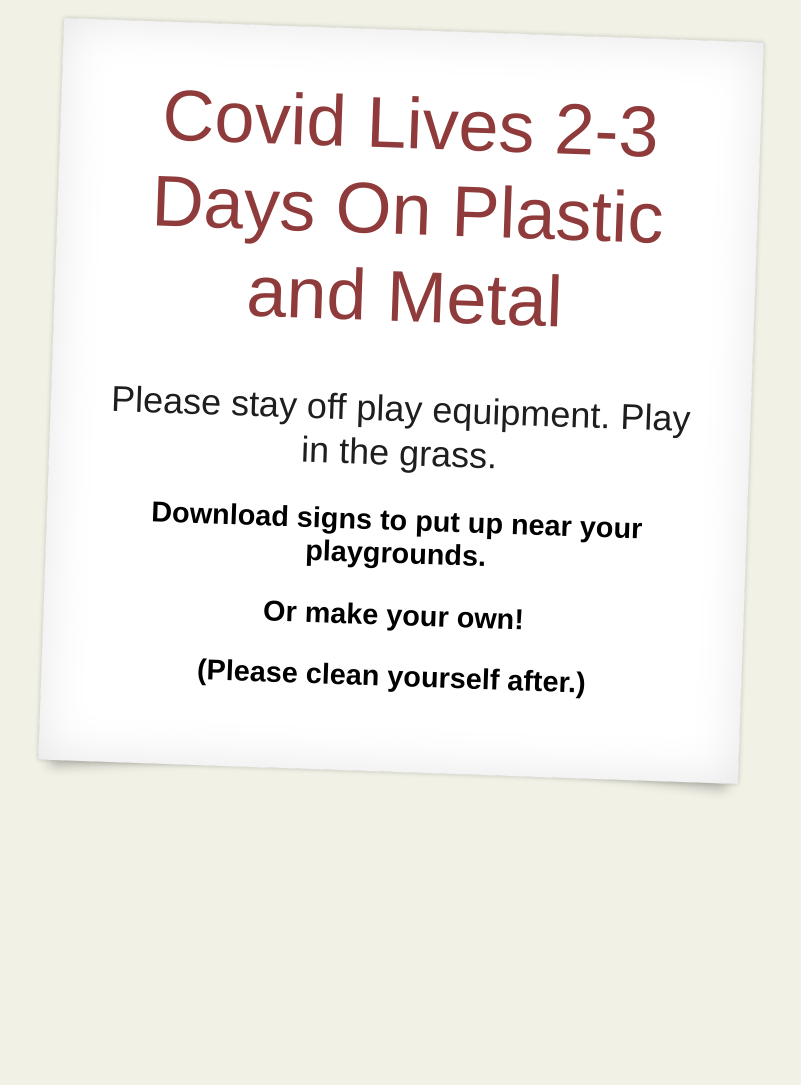
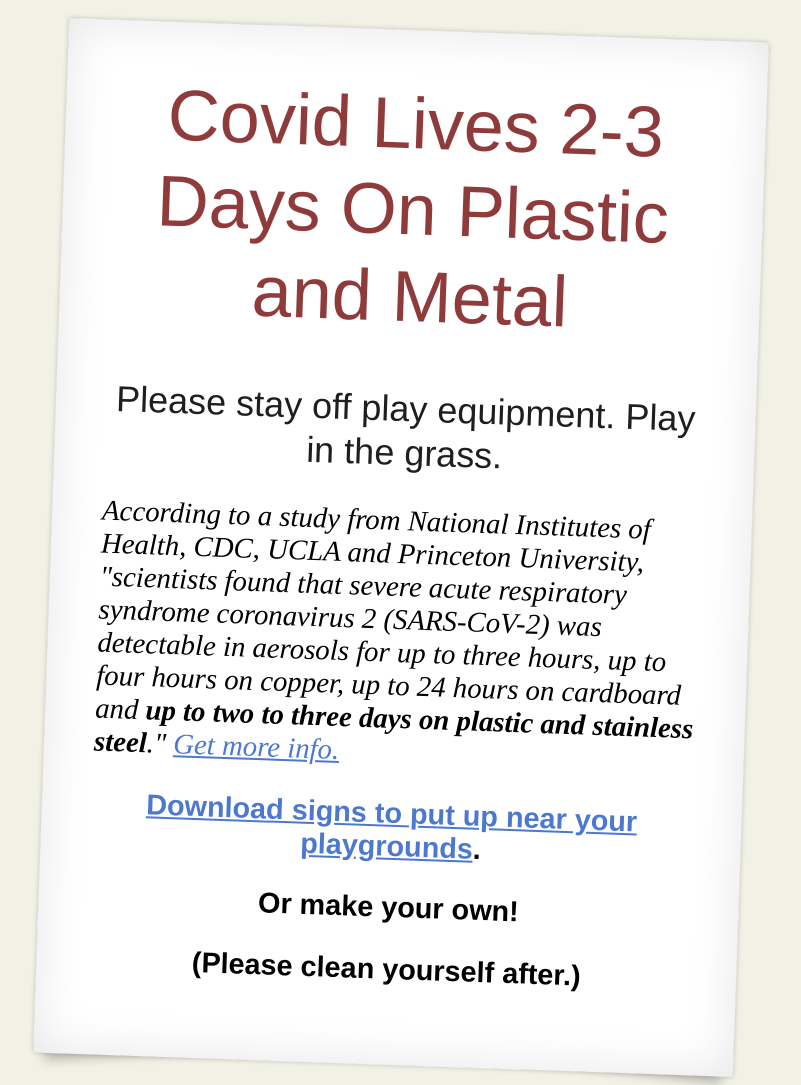
Before and after one commit to dansinker/covidplaygrounds, a Jekyll site: the page built from index.markdown, in a window 1280 px wide. Shown: the whole page, without its empty margins (239-1040 px from the left). Built offline with Jekyll 4.4.1, drawn with Linux system fonts in a browser that asks for light colours; some web fonts are replaced; before the commit the page ends 900 px from its top, so only the background shows below that.

```diff
--- a/_layouts/home.html
+++ b/_layouts/home.html
@@ -1,7 +1,7 @@
 ---
 layout: default
 ---
-<div id="home">
+<div class="flyer">
 
   {{ content }}
 
--- a/assets/covid.css
+++ b/assets/covid.css
@@ -11,7 +11,7 @@ body {
     transform: rotate(2deg);
 }
 
-div#home {
+div.flyer {
     position: relative;
 	width: 600px;
 	padding: 50px;
@@ -24,7 +24,7 @@ div#home {
     box-shadow: 0 0 5px rgba(0, 0, 0, 0.2), inset 0 0 50px rgba(0, 0, 0, 0.1);
 }
 
-div#home:before, div#home:after {
+div.flyer:before, div.flyer:after {
         position: absolute;
         width: 40%;
         height: 10px;
@@ -43,7 +43,7 @@ div#home:before, div#home:after {
         z-index: -1;
     }
 
-    div#home:after  {
+    div.flyer:after  {
         left: auto;
         right: 12px;
         -webkit-transform: skew(5deg) rotate(5deg);
@@ -51,6 +51,14 @@ div#home:before, div#home:after {
         -ms-transform: skew(5deg) rotate(5deg);
         -o-transform: skew(5deg) rotate(5deg);
         transform: skew(5deg) rotate(5deg);
+    }
+
+    div.mini {
+
+        width: 210px;
+        padding: 10px;
+        box-shadow: 2px 2px 5px grey;
+        transform: rotate(-3deg);
     }
 
 h1 {
@@ -73,9 +81,30 @@ h2 {
     line-height: 1.2em;
 }
 
+a {
+    color: #4c78cf;
+}
+
+a:visited {
+    color: #514069;
+}
+
 p {
     font-family: mr-eaves-xl-sans, sans-serif;
     font-weight: 700;
     font-style: normal;
     font-size: 1.2em;
 }
+
+p.quote {
+    font-family: mrs-eaves-xl-serif, serif;
+    font-weight: 400;
+    font-style: italic;
+    text-align: left;
+}
+
+p.quote b {
+    font-family: mrs-eaves-xl-serif, serif;
+    font-weight: 700;
+    font-style: italic;
+}
--- a/index.markdown
+++ b/index.markdown
@@ -6,7 +6,10 @@ layout: home
 ---
 # Covid Lives 2-3 Days On Plastic and Metal
 ## Please stay off play equipment. Play in the grass.
-Download signs to put up near your playgrounds.
+
+<p class="quote">According to a study from National Institutes of Health, CDC, UCLA and Princeton University, "scientists found that severe acute respiratory syndrome coronavirus 2 (SARS-CoV-2) was detectable in aerosols for up to three hours, up to four hours on copper, up to 24 hours on cardboard and <b>up to two to three days on plastic and stainless steel</b>." <a href="https://www.nih.gov/news-events/news-releases/new-coronavirus-stable-hours-surfaces">Get more info.</a></p>
+
+<a href="/downloads">Download signs to put up near your playgrounds</a>.
 
 Or make your own!
 
```
Also changed, not shown: downloads.markdown (added, +13 -0 lines), assets/downloads/flyer-img.jpg (added).
